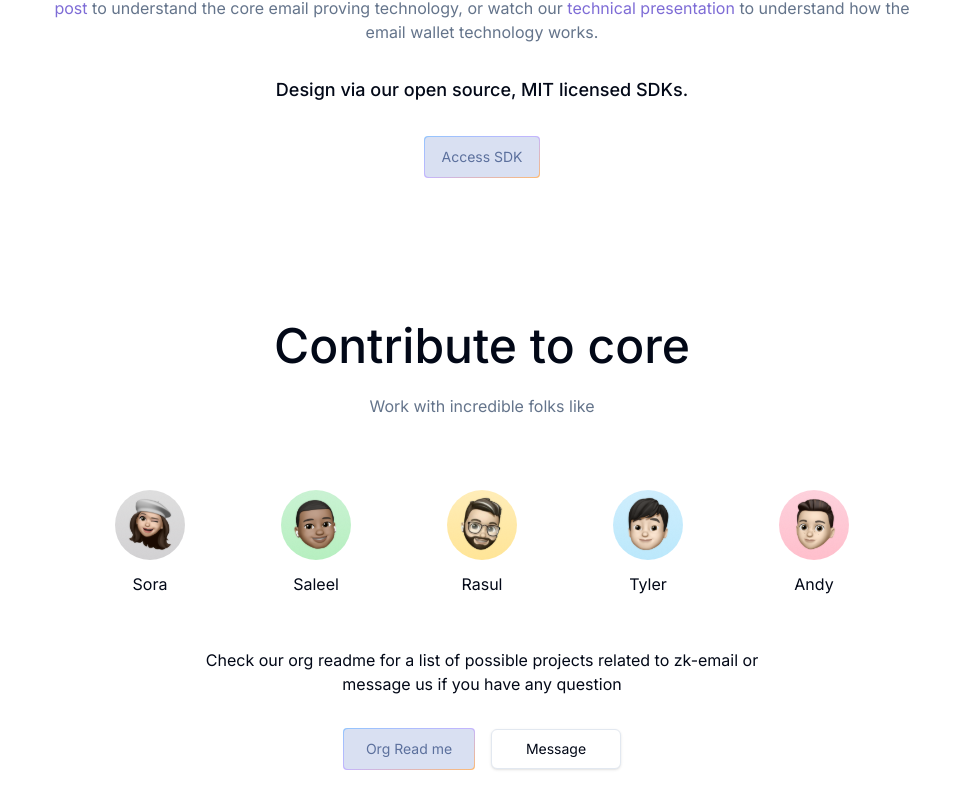
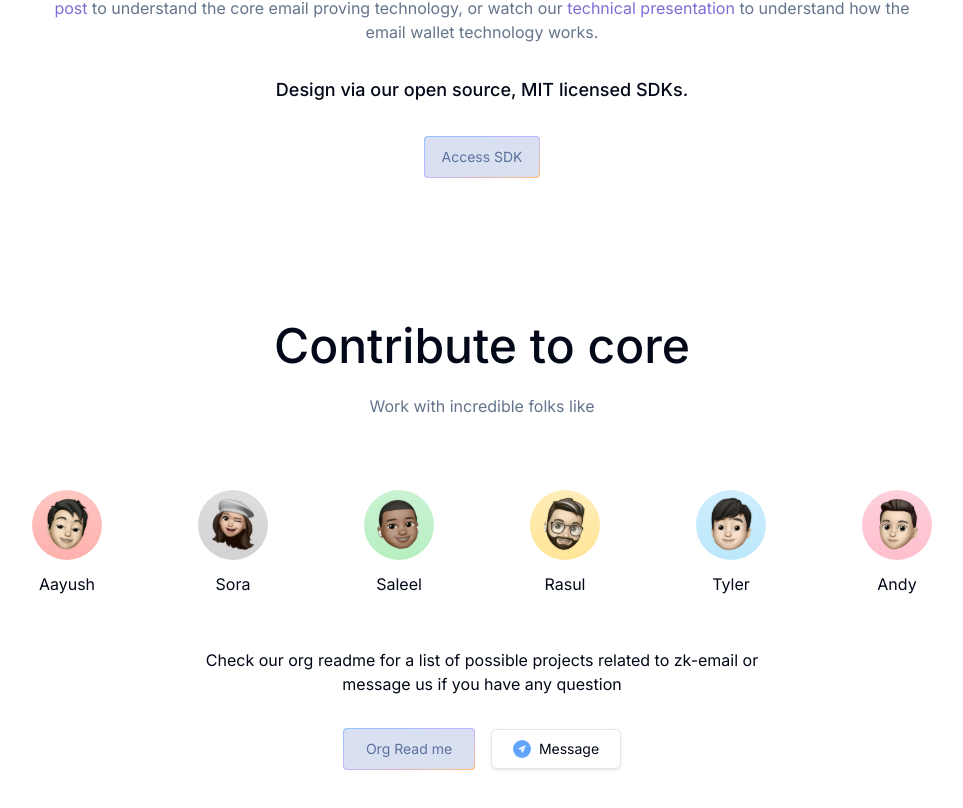
Before and after one commit to zkemail/prove.email-old, a Next.js app: page / in a window 1280 px wide. Shown: the part 1942-2750 px from the top of the page, without its empty margins (158-1121 px from the left). Built offline with nearby package versions, Linux system fonts and the light colour scheme.

Commit message:
update landing page and hero section

```diff
--- a/src/components/ContributeSection/ContributeSection.tsx
+++ b/src/components/ContributeSection/ContributeSection.tsx
@@ -7,8 +7,10 @@ import { cn } from "@/lib/utils";
 import { buttonVariants } from "../ui/button";
 import { motion } from "framer-motion";
 import { childrenVariant, container } from "@/lib/motion";
+import { IoIosSend } from "react-icons/io";
 
 const contributors = [
+  { image: "/aayush.svg", name: "Aayush" },
   { image: "/sora.svg", name: "Sora" },
   { image: "/saleel.svg", name: "Saleel" },
   { image: "/rasul.svg", name: "Rasul" },
@@ -49,7 +51,7 @@ const ContributeSection = () => {
         initial="hidden"
         whileInView="show"
         variants={container}
-        className="flex flex-wrap md:gap-24 gap-14 justify-center mt-8 transition-all"
+        className="grid grid-cols-3 md:grid-cols-6 md:gap-24 gap-14 justify-center mt-8 transition-all"
       >
         {contributors.map((item) => (
           <motion.div
@@ -107,9 +109,12 @@ const ContributeSection = () => {
             target="_blank"
             className={cn(
               buttonVariants({ variant: "outline" }),
-              "shadow w-[130px] font-normal"
+              "shadow w-[130px] font-normal gap-2"
             )}
           >
+            <div className="bg-blue-400 rounded-full p-1 flex justify-center items-center">
+              <IoIosSend color="white" size={10} />
+            </div>
             Message
           </Link>
         </motion.div>
--- a/src/components/HeroSection/EmailWallet.tsx
+++ b/src/components/HeroSection/EmailWallet.tsx
@@ -1,10 +1,20 @@
 import Image from "next/image";
 import { Separator } from "../ui/separator";
 import GradientButton from "../GradientButton";
+import { motion } from "framer-motion";
 
 const EmailWallet = () => {
   return (
-    <div className="flex flex-col gap-4 pt-20 lg:w-[570px]">
+    <motion.div
+      initial="hidden"
+      whileInView={"visible"}
+      transition={{ duration: 0.5, delay: 0.4 }}
+      variants={{
+        hidden: { opacity: 0, x: -50 },
+        visible: { opacity: 1, x: 0 },
+      }}
+      className="flex flex-col gap-4 pt-20 lg:w-[570px]"
+    >
       <div className="flex gap-x-2 items-center justify-center">
         <Image src={"/mailOpen.svg"} alt={"mail_open"} width={20} height={20} />
         <div className="flex items-center">
@@ -33,7 +43,7 @@ const EmailWallet = () => {
           Try Testnet Demo
         </GradientButton>
       </div>
-    </div>
+    </motion.div>
   );
 };
 
--- a/src/components/HeroSection/HeroSection.tsx
+++ b/src/components/HeroSection/HeroSection.tsx
@@ -9,7 +9,7 @@ import Zkp2p from "./ZkP2p";
 
 const HeroSection = () => {
   return (
-    <section className="relative flex flex-col md:flex-row mt-32">
+    <section className="relative flex flex-col md:flex-row mt-32 overflow-x-clip">
       <MaxWidthWrapper className="flex justify-center text-center">
         <div className="flex flex-col items-center gap-y-12">
           <motion.div
--- a/src/components/HeroSection/ZkP2p.tsx
+++ b/src/components/HeroSection/ZkP2p.tsx
@@ -2,10 +2,20 @@ import { IoLogoVenmo } from "react-icons/io5";
 import GradientButton from "../GradientButton";
 import DollarGradientIcon from "../DollarGradientIcon";
 import Image from "next/image";
+import { motion } from "framer-motion";
 
 const Zkp2p = () => {
   return (
-    <div className="flex flex-col gap-4 relative pt-20 lg:w-[570px]">
+    <motion.div
+      initial="hidden"
+      whileInView={"visible"}
+      transition={{ duration: 0.5, delay: 0.4 }}
+      variants={{
+        hidden: { opacity: 0, x: 50 },
+        visible: { opacity: 1, x: 0 },
+      }}
+      className="flex flex-col gap-4 relative pt-20 lg:w-[570px]"
+    >
       <div className="flex justify-center">
         <div className="flex flex-col items-center gap-2">
           <Image
@@ -36,7 +46,7 @@ const Zkp2p = () => {
           Try Testnet Demo
         </GradientButton>
       </div>
-    </div>
+    </motion.div>
   );
 };
 
```
Also changed, not shown: public/aayush.svg (added).
